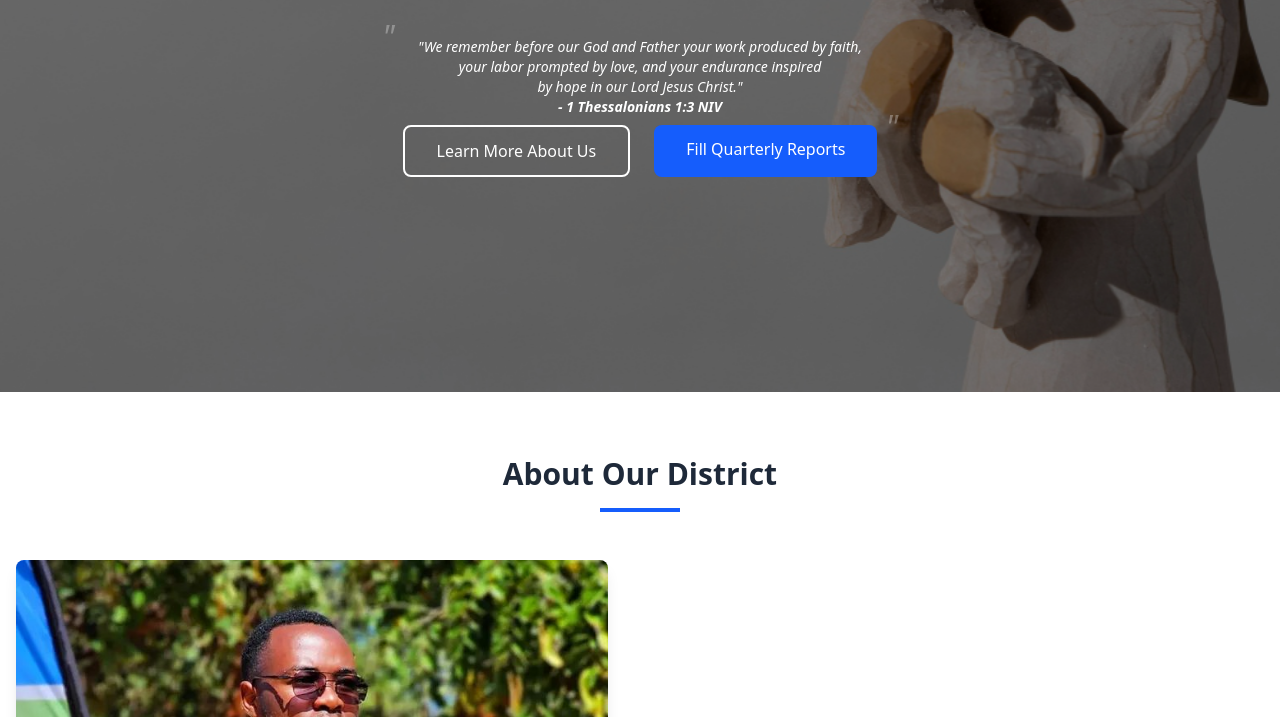
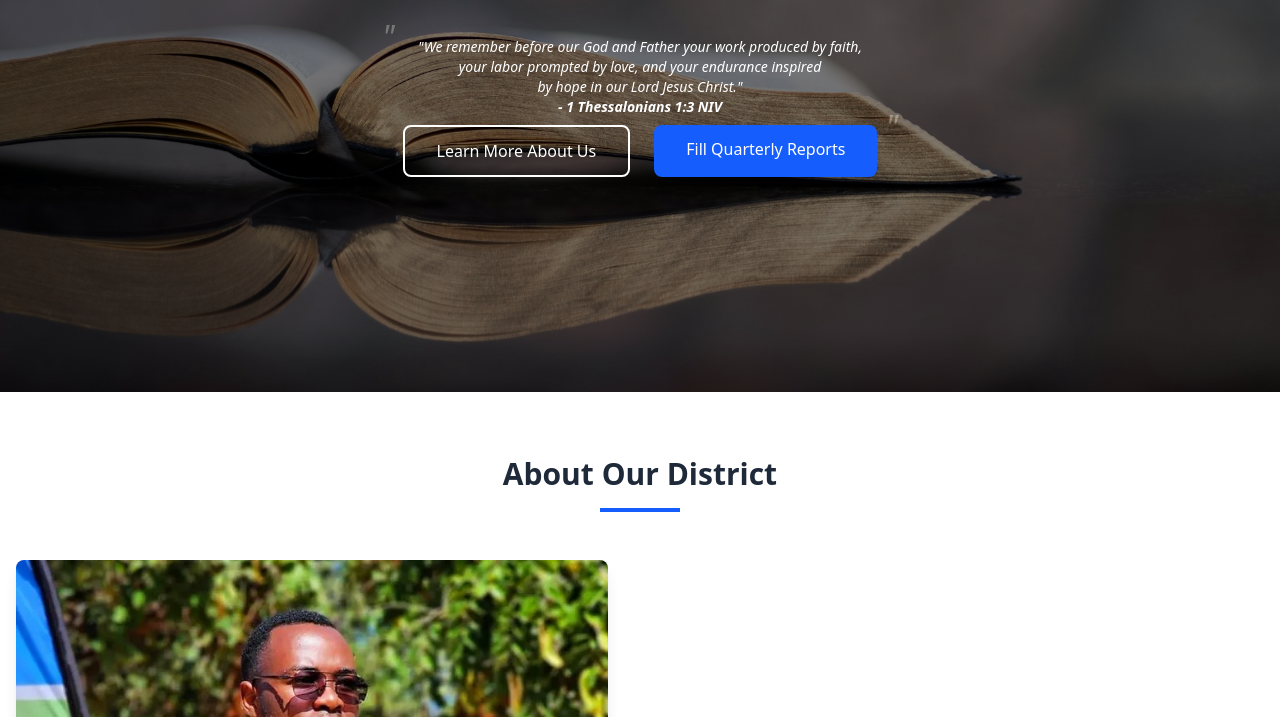
Before and after one commit to Joyfuljoel/chalatamissiondistrict, a website: page index.html in a window 1280 px wide. Shown: the part 472-1189 px from the top of the page. Drawn offline with Linux system fonts and the light colour scheme.

Commit message:
Updated website content

```diff
--- a/index.html
+++ b/index.html
@@ -149,7 +149,11 @@
        <!-- Hero Section with Image Tag -->
     <section id="home" class="hero-container">
         <!-- Background Image -->
-        <img src="images/hero-image.jpg"
+          <img src="images/heroimages/aaron-burden-cmIqkMPfpMQ-unsplash.jpg"
+        srcset="images/heroimages/set1.jpg 600w,
+        images/heroimages/set1.jpg 1000w,
+                images/heroimages/set1.jpg 1600w "
+                 sizes="(max-width: 600px) 600px, (max-width: 1000px) 1000px, 1600px"
              alt="Church gathering"
              class="hero-image">
 
```
Also changed, not shown: images/hero-image.jpg (deleted), images/heroimages/aaron-burden-cmIqkMPfpMQ-unsplash.jpg (added), images/heroimages/set1.jpg (added), images/heroimages/set2.jpg (added).
